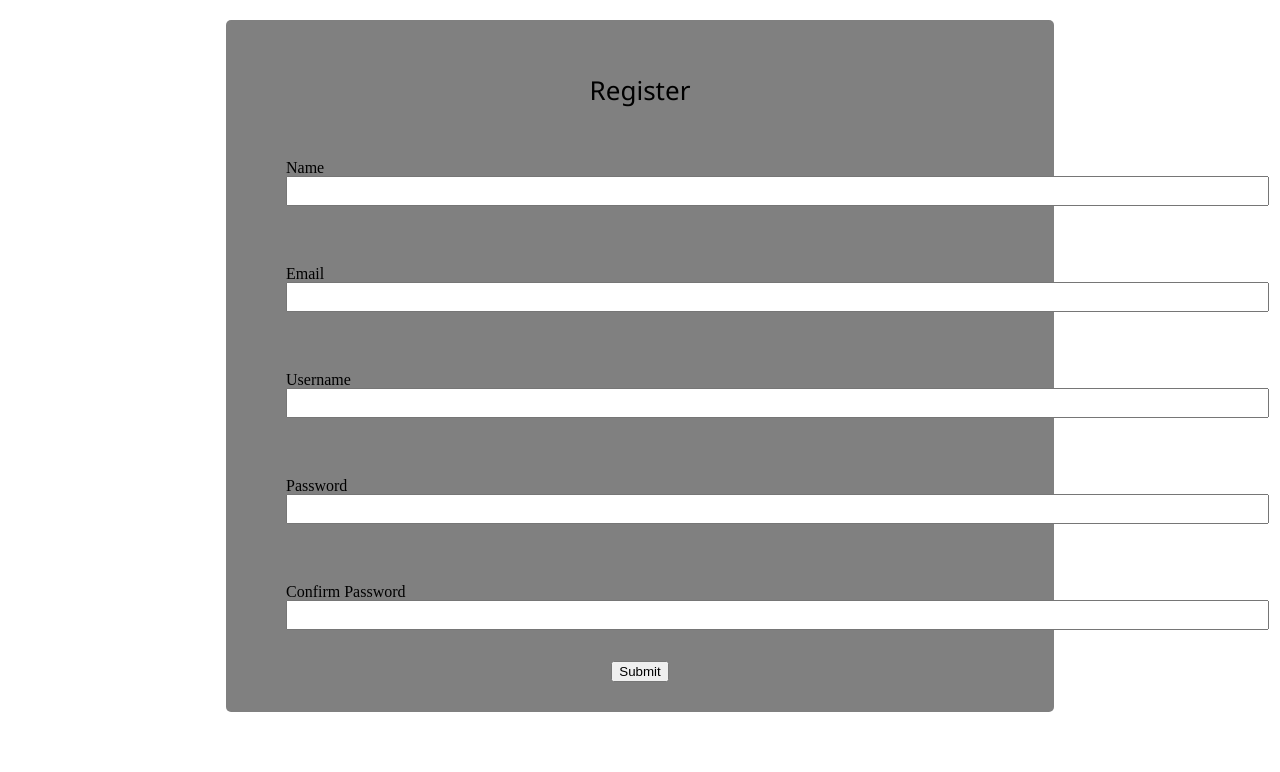
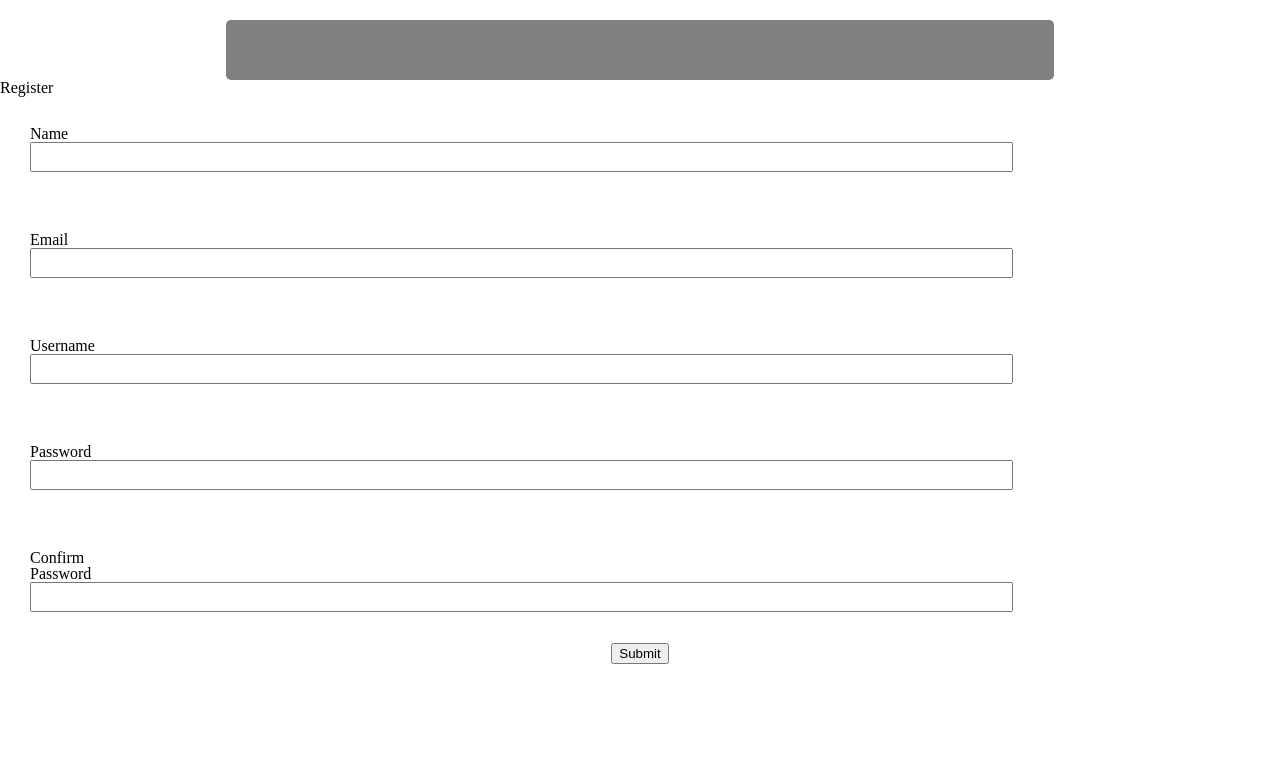
Before and after one commit to daviirose/py, a Flask app: page /register in a window 1280 px wide. Shown: the part 70-842 px from the top of the page. After the commit the page ends 734 px from the top, so only its background shows below. Run offline with Flask 2, Linux system fonts and the light colour scheme; some libraries are stand-ins or nearby versions.

Commit message:
Changed some styles for register page

```diff
--- a/app.py
+++ b/app.py
@@ -9,7 +9,7 @@ app = Flask(__name__) # Placeholder for app.py
 # Config MySQL
 app.config['MYSQL_HOST'] = 'localhost'
 app.config['MYSQL_USER'] = 'root'
-app.config['MYSQL_PASSWORD'] = '123456'
+app.config['MYSQL_PASSWORD'] = 'password'
 app.config['MYSQL_DB'] = 'myflaskapp'
 app.config['MYSQL_CURSORCLASS'] = 'DictCursor'
 # init MYSQL
@@ -57,7 +57,7 @@ def register():
 
             flash('You are now registered and can log in', 'Success!')
 
-            return redirect(url_for('login'))
+            return redirect(url_for('/'))
         return render_template('register.html', form=form)
 
 
--- a/static/style/style.css
+++ b/static/style/style.css
@@ -117,6 +117,7 @@ p {
 
 .form {
     padding: 30px;
+    width: 10px;
 }
 .form-control {
 padding-right:800px;
--- a/templates/layout.html
+++ b/templates/layout.html
@@ -12,8 +12,10 @@
     <div class="container">
         {% block body %}{% endblock %}
     </div>
-    <div class="forms-group">
-        {% include 'includes/_messages.html' %}
+
+    <div class="form-groups">
+        {% block title %}{% endblock %}
+        {% block content %}{% endblock %}
     </div>
 
 
--- a/templates/register.html
+++ b/templates/register.html
@@ -1,9 +1,11 @@
 {% extends 'layout.html' %}
 
-{% block body %}
-  <h1>Register</h1>
+{% block header %}
+<h1>{% block title %}Register{% endblock %}</h1>
+{% endblock %}
   {% from "includes/_formhelpers.html" import render_field %}
-  <form method="POST" action="">
+  {% block content %}
+  <form class="form-groups" method="POST" action="">
     <div class="form">
       {{render_field(form.name, class_="form-control")}}
     </div>
```
